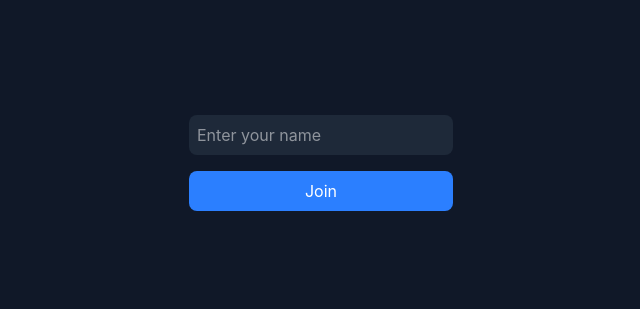
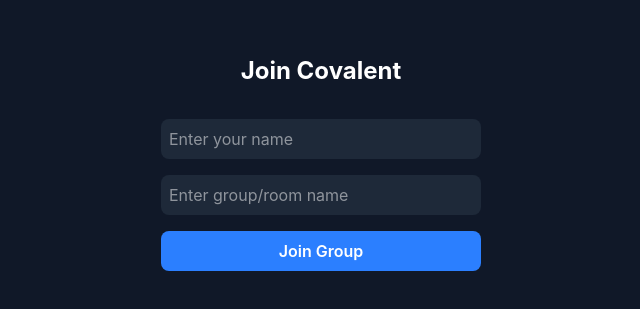
Before and after one commit to sajidmehmoodtariq-dev/Covalent_Editor, a React app in the folder frontend/: page / in a window 1280 px wide. Shown: the part 237-546 px from the top of the page, without its empty margins (319-959 px from the left). Built offline with nearby package versions, Linux system fonts and the light colour scheme; the HTML template or start-up script is replaced by a standard one.

Commit message:
multiple rooms

```diff
--- a/frontend/src/App.jsx
+++ b/frontend/src/App.jsx
@@ -2,36 +2,52 @@ import { useState } from "react"
 import CodeEditor from "./components/CodeEditor"
 
 const App = () => {
-  const [userName, setUserName] = useState(() => {
-    return new URLSearchParams(window.location.search).get("username") || ""
-  })
-  const [input, setInput] = useState("")
+  const [userName, setUserName] = useState(() => new URLSearchParams(window.location.search).get("username") || "")
+  const [roomName, setRoomName] = useState(() => new URLSearchParams(window.location.search).get("room") || "")
+
+  const [nameInput, setNameInput] = useState(userName) // Pre-fill if they are switching rooms
+  const [roomInput, setRoomInput] = useState("")
   const [connectedUsers, setConnectedUsers] = useState([])
 
   const handleJoin = (e) => {
     e.preventDefault()
-    if (input.trim() !== "") {
-      setUserName(input)
+    if (nameInput.trim() !== "" && roomInput.trim() !== "") {
+      setUserName(nameInput)
+      setRoomName(roomInput)
+      window.history.pushState({}, "", `?room=${roomInput}&username=${nameInput}`)
     }
-    window.history.pushState({}, "", "?username=" + input)
   }
 
-  if (!userName) {
+  const handleSwitchRoom = () => {
+    // Clear the room state to trigger the join screen
+    setRoomName("")
+    // Update the URL to remove the room parameter, but keep the username
+    window.history.pushState({}, "", `?username=${userName}`)
+  }
+
+  if (!userName || !roomName) {
     return (
       <main className="w-full h-screen bg-gray-900 text-white flex p-4 gap-2 items-center justify-center">
-        <form onSubmit={handleJoin} className="flex flex-col gap-4">
+        <form onSubmit={handleJoin} className="flex flex-col gap-4 w-80">
+          <h1 className="text-2xl font-bold text-center mb-4">Join Covalent</h1>
           <input
             type="text"
             placeholder="Enter your name"
-            className="bg-gray-800 p-2 rounded-lg"
-            value={input}
-            onChange={(e) => setInput(e.target.value)}
+            className="bg-gray-800 p-2 rounded-lg focus:outline-none focus:ring-2 focus:ring-blue-500"
+            value={nameInput}
+            onChange={(e) => setNameInput(e.target.value)}
+            required
           />
-          <button
-            type="submit"
-            className="bg-blue-500 p-2 rounded-lg"
-          >
-            Join
+          <input
+            type="text"
+            placeholder="Enter group/room name"
+            className="bg-gray-800 p-2 rounded-lg focus:outline-none focus:ring-2 focus:ring-blue-500"
+            value={roomInput}
+            onChange={(e) => setRoomInput(e.target.value)}
+            required
+          />
+          <button type="submit" className="bg-blue-500 hover:bg-blue-600 transition-colors p-2 rounded-lg font-semibold">
+            Join Group
           </button>
         </form>
       </main>
@@ -40,10 +56,15 @@ const App = () => {
 
   return (
     <main className="w-full h-screen bg-gray-900 text-white flex p-4 gap-2">
-      {/* UPDATED: Sidebar now renders the connected users */}
+      {/* UPDATE: Added flex-col and relative positioning to the aside */}
       <aside className="w-2/12 h-full bg-gray-800 p-4 rounded-lg flex flex-col gap-4">
-        <h2 className="text-xl font-bold border-b border-gray-700 pb-2">Online Now</h2>
-        <ul className="flex flex-col gap-3">
+        <div className="border-b border-gray-700 pb-2">
+          <h2 className="text-xl font-bold text-blue-400">{roomName}</h2>
+          <p className="text-sm text-gray-400">Active Users</p>
+        </div>
+
+        {/* Added flex-grow and overflow-y-auto so a long list of users scrolls instead of pushing the button off screen */}
+        <ul className="flex flex-col gap-3 flex-grow overflow-y-auto">
           {connectedUsers.map((user, index) => (
             <li key={index} className="flex items-center gap-2 text-gray-200">
               <span className="w-2 h-2 rounded-full bg-green-500 shadow-[0_0_8px_#22c55e]"></span>
@@ -51,11 +72,20 @@ const App = () => {
             </li>
           ))}
         </ul>
+
+        {/* NEW: The Switch Room Button locked to the bottom */}
+        <button
+          onClick={handleSwitchRoom}
+          className="w-full bg-gray-700 hover:bg-gray-600 text-sm font-semibold p-2 rounded-lg transition-colors mt-auto"
+        >
+          Switch Room
+        </button>
       </aside>
 
       <section className="w-10/12 h-full bg-gray-700 rounded-lg">
         <CodeEditor
           userName={userName}
+          roomName={roomName}
           onUsersChange={setConnectedUsers}
         />
       </section>
--- a/frontend/src/components/CodeEditor.jsx
+++ b/frontend/src/components/CodeEditor.jsx
@@ -4,10 +4,13 @@ import { useState, useMemo, useEffect } from 'react';
 import * as Y from 'yjs';
 import { SocketIOProvider } from 'y-socket.io';
 
-const CodeEditor = ({ userName, onUsersChange }) => {
+// Accept the new roomName prop
+const CodeEditor = ({ userName, roomName, onUsersChange }) => {
   const [editor, setEditor] = useState(null);
 
   const ydoc = useMemo(() => new Y.Doc(), []);
+
+  // You can keep 'monaco' here as the text node identifier within the document
   const ytext = useMemo(() => ydoc.getText('monaco'), [ydoc]);
 
   const handleEditorDidMount = (editorInstance) => {
@@ -15,39 +18,34 @@ const CodeEditor = ({ userName, onUsersChange }) => {
   };
 
   useEffect(() => {
-    if (!editor || !userName) return;
+    if (!editor || !userName || !roomName) return;
 
     const model = editor.getModel();
     if (!model) return;
 
-    const provider = new SocketIOProvider('/', 'monaco', ydoc, { autoConnect: true });
+    // INJECT THE DYNAMIC ROOM NAME HERE
+    const provider = new SocketIOProvider(window.location.origin, roomName, ydoc, { autoConnect: true });
 
     provider.awareness.setLocalStateField('user', { name: userName });
 
-    // NEW: Function to grab all connected users from the awareness protocol
     const updateUsersList = () => {
       const states = provider.awareness.getStates();
       const usersArray = [];
 
-      // Loop through all active client states
       states.forEach((state) => {
         if (state.user && state.user.name) {
           usersArray.push(state.user.name);
         }
       });
 
-      // Filter out duplicate names (in case a user opens multiple tabs)
       const uniqueUsers = [...new Set(usersArray)];
 
       if (onUsersChange) {
-        onUsersChange(uniqueUsers); // Send the updated list back to App.js
+        onUsersChange(uniqueUsers);
       }
     };
 
-    // Listen to changes (people joining/leaving)
     provider.awareness.on('change', updateUsersList);
-
-    // Call it once immediately to grab anyone already in the room
     updateUsersList();
 
     const binding = new MonacoBinding(
@@ -62,7 +60,7 @@ const CodeEditor = ({ userName, onUsersChange }) => {
       binding.destroy();
       provider.disconnect();
     };
-  }, [editor, userName, ydoc, ytext, onUsersChange]);
+  }, [editor, userName, roomName, ydoc, ytext, onUsersChange]); // Add roomName to dependency array
 
   return (
     <Editor
```
Also changed, not shown: 1 other file (tests, documents, lock files or other folders).
